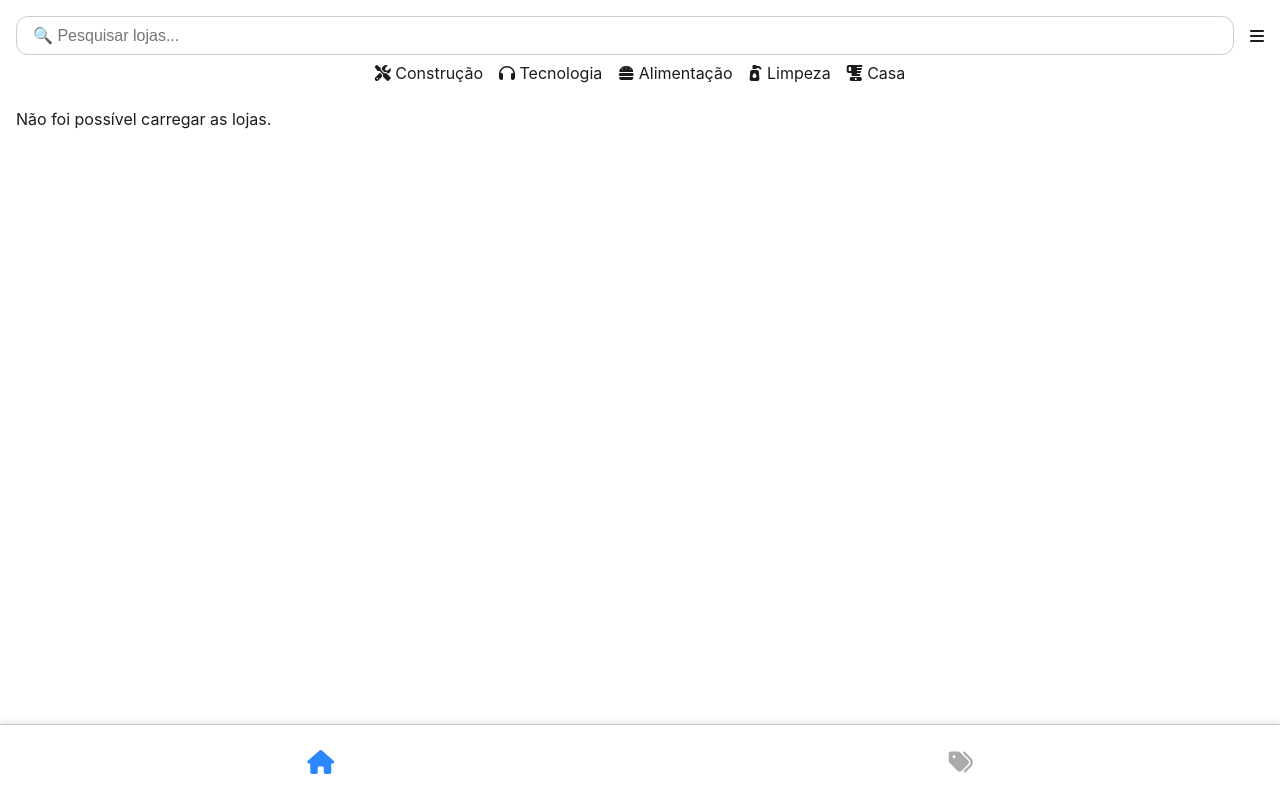
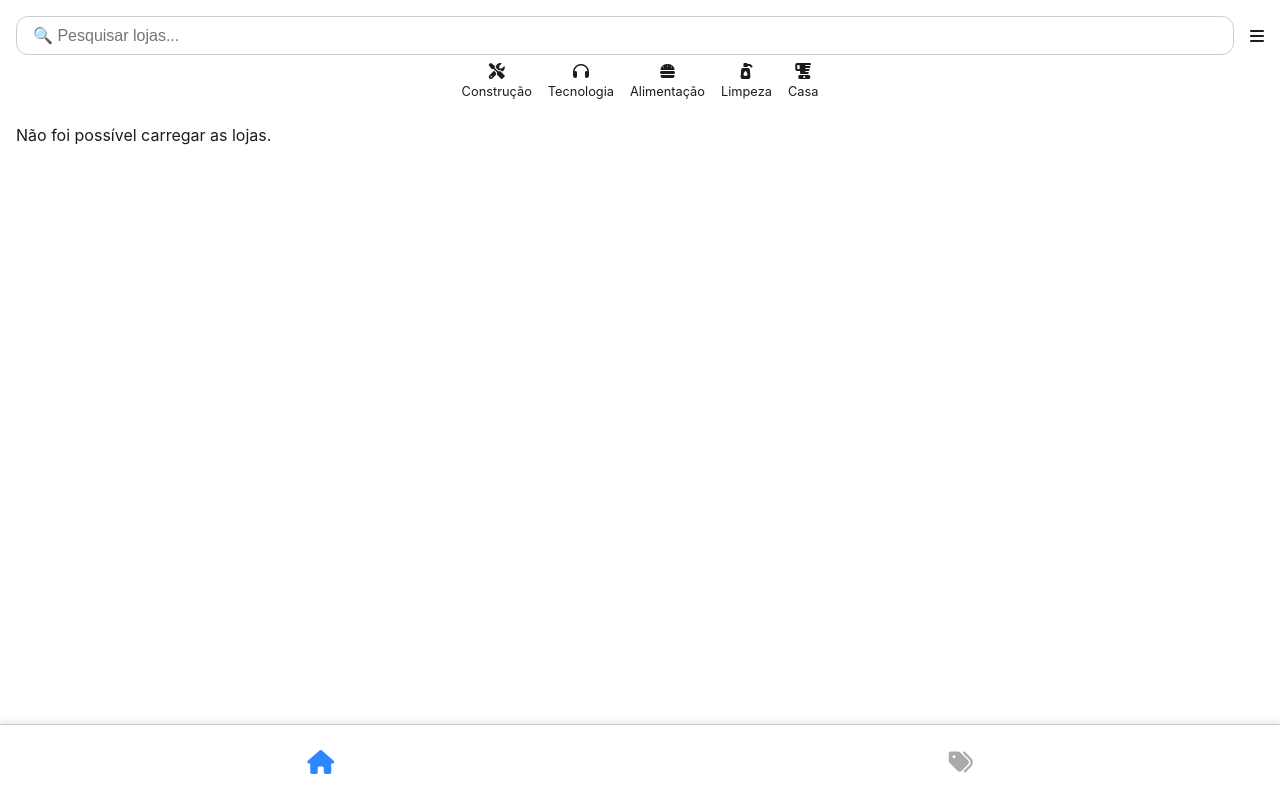
Before and after one commit to gustavo-bica/buscaliza, a website: page servidor/publico/index.html in a window 1280 px wide. Drawn offline with Linux system fonts and the light colour scheme; no server answers.

Commit message:
Categorias 2.0

```diff
--- a/servidor/publico/css/estilos.css
+++ b/servidor/publico/css/estilos.css
@@ -304,3 +304,15 @@ header h1 {
   margin: 0 auto;
   overflow: visible;
 }
+
+.categoria {
+  display: flex;
+  flex-direction: column;
+  align-items: center;
+  /* ...outros estilos... */
+}
+
+.categoria span {
+  margin-top: 0.3rem;
+  font-size: 0.8rem;
+}
```
